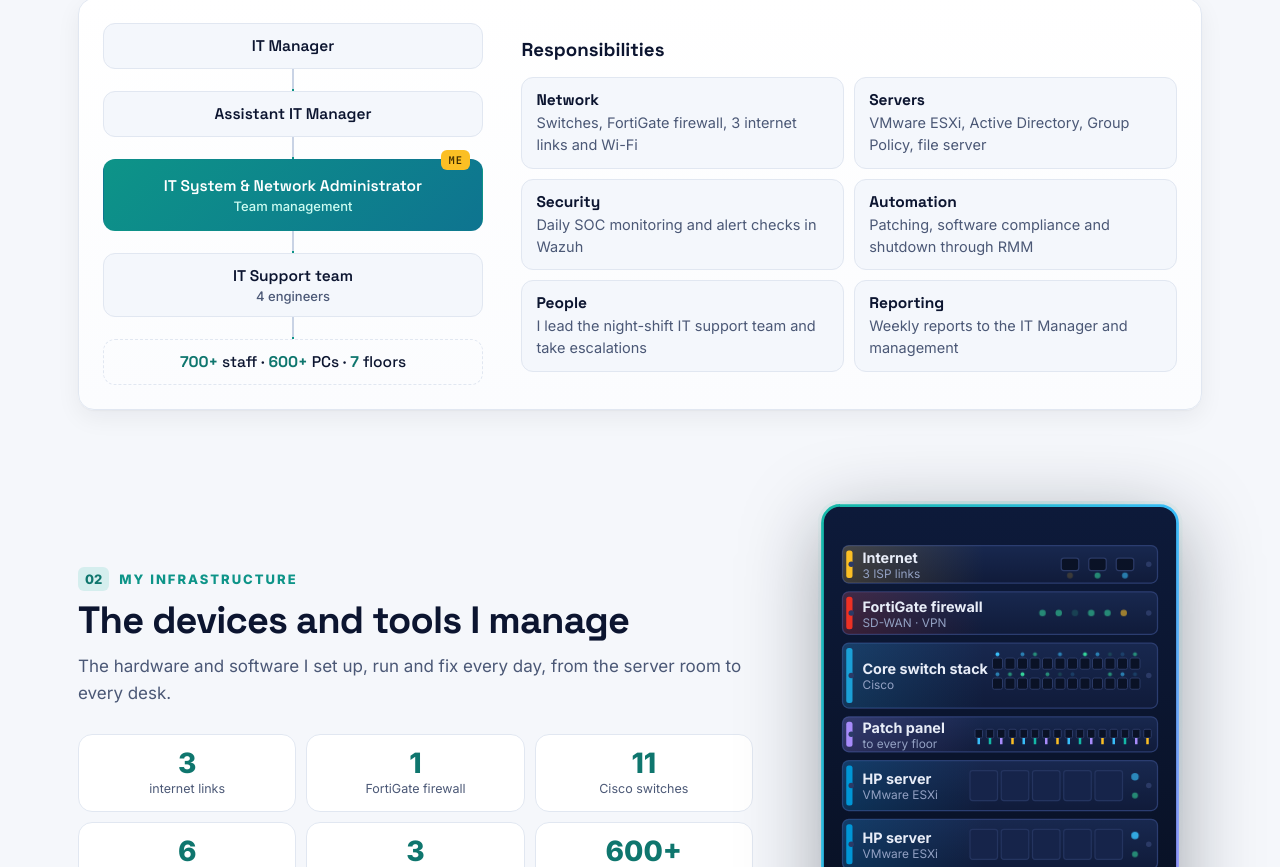
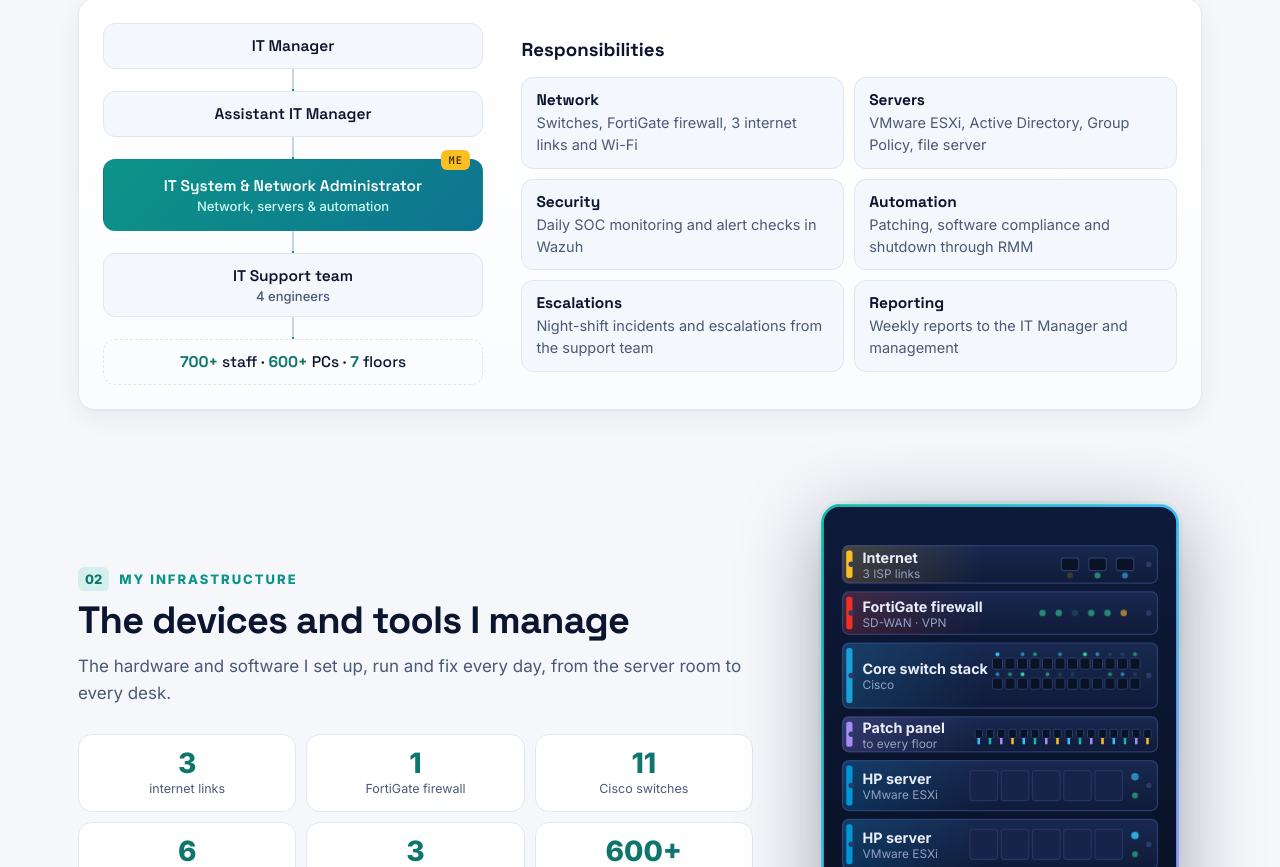
Before and after one commit to ahmad-bin-zubair/ahmad-bin-zubair.github.io, a plain HTML site: page index.html in a window 1280 px wide. Shown: the part 1733-2600 px from the top of the page. Drawn offline with Linux system fonts and the light colour scheme; animation ran at ten frames a second.

Commit message:
Remove Team Lead / team management wording
The IT Manager and Assistant IT Manager run the team, so the role is
shown as IT System & Network Administrator only (org chart, duties,
journey, link preview image).

Co-Authored-By: Claude Opus 5.5 <noreply@anthropic.com>

```diff
--- a/index.html
+++ b/index.html
@@ -782,7 +782,7 @@ main .kicker::before{content:counter(sec,decimal-leading-zero);display:inline-bl
     <div class="org-tree" aria-label="IT team structure">
       <div class="ob">IT Manager</div><div class="ol"></div>
       <div class="ob">Assistant IT Manager</div><div class="ol"></div>
-      <div class="ob me"><span class="you">ME</span>IT System &amp; Network Administrator<em>Team management</em></div><div class="ol"></div>
+      <div class="ob me"><span class="you">ME</span>IT System &amp; Network Administrator<em>Network, servers &amp; automation</em></div><div class="ol"></div>
       <div class="ob">IT Support team<em>4 engineers</em></div><div class="ol"></div>
       <div class="ob users"><b>700+</b> staff · <b>600+</b> PCs · <b>7</b> floors</div>
     </div>
@@ -793,7 +793,7 @@ main .kicker::before{content:counter(sec,decimal-leading-zero);display:inline-bl
         <li><b>Servers</b>VMware ESXi, Active Directory, Group Policy, file server</li>
         <li><b>Security</b>Daily SOC monitoring and alert checks in Wazuh</li>
         <li><b>Automation</b>Patching, software compliance and shutdown through RMM</li>
-        <li><b>People</b>I lead the night-shift IT support team and take escalations</li>
+        <li><b>Escalations</b>Night-shift incidents and escalations from the support team</li>
         <li><b>Reporting</b>Weekly reports to the IT Manager and management</li>
       </ul>
     </div>
@@ -1032,11 +1032,11 @@ main .kicker::before{content:counter(sec,decimal-leading-zero);display:inline-bl
 
 <!-- JOURNEY -->
 <section id="journey"><div class="wrap">
-  <div class="reveal"><div class="kicker">Journey</div><h2>From intern to administrator and team management</h2></div>
+  <div class="reveal"><div class="kicker">Journey</div><h2>From intern to administrator in 8 months</h2></div>
   <div class="timeline">
     <div class="tl reveal"><small>JUN 2025</small><h3>IT &amp; Support Intern</h3><p>Helpdesk tickets, PC setup, software installs, IT inventory.</p></div>
     <div class="tl reveal"><small>SEP 2025</small><h3>IT Support Engineer</h3><p>Helpdesk and ticketing, Wi-Fi access points, VMs on VMware ESXi, onboarding and offboarding, remote support.</p></div>
-    <div class="tl reveal"><small>FEB 2026</small><h3>IT System &amp; Network Administrator · Team Management</h3><p>Network, firewall, servers, Active Directory and Group Policy; leading the IT support team on a night shift.</p></div>
+    <div class="tl reveal"><small>FEB 2026</small><h3>IT System &amp; Network Administrator</h3><p>Network, firewall, servers, Active Directory and Group Policy; night-shift incidents and escalations.</p></div>
     <div class="tl now reveal"><small>NOW</small><h3>Automation in production</h3><p>The weekly patch and compliance cycle, the daily fleet shutdown and my NOC console all run in production.</p></div>
   </div>
   <h3 class="edu-h reveal">Education</h3>
```
Also changed, not shown: images/og-cover.png.
